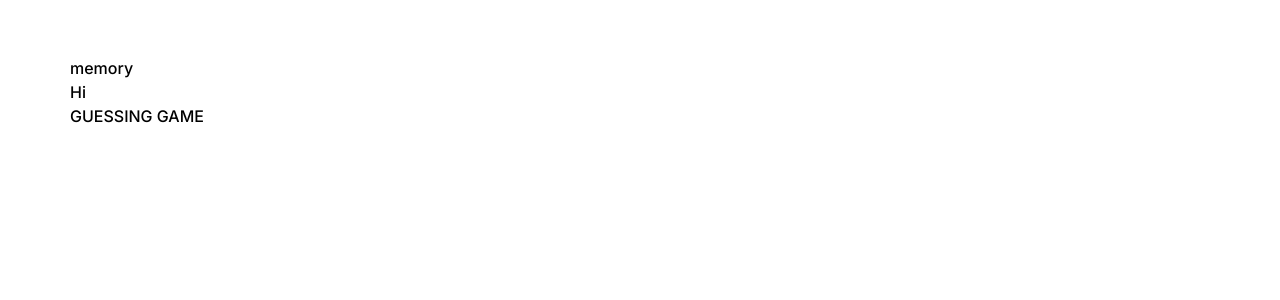
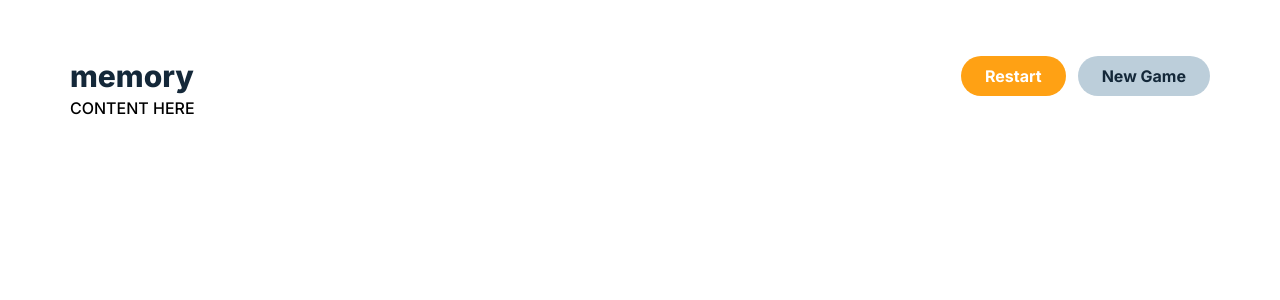
Before and after one commit to russellbanares322/guessing-game, a React (Vite) app: page / in a window 1280 px wide. Shown: the top 300 px of the page. Built offline with nearby package versions, Linux system fonts and the light colour scheme.

Commit message:
feat: instantiate navbar's new game and restart button

```diff
--- /dev/null
+++ b/src/components/Button.tsx
@@ -0,0 +1,23 @@
+type ButtonProps = {
+  children: React.ReactNode;
+  ghost?: boolean;
+};
+
+const Button = ({ children, ghost = false }: ButtonProps) => {
+  const getButtonColorClassName = () => {
+    if (ghost) {
+      return "bg-ghost-blue text-dark-blue";
+    }
+    return "bg-orange text-white";
+  };
+
+  return (
+    <button
+      className={`py-2 px-6 rounded-full font-bold ${getButtonColorClassName()}`}
+    >
+      {children}
+    </button>
+  );
+};
+
+export default Button;
--- a/src/components/Navbar.tsx
+++ b/src/components/Navbar.tsx
@@ -1,8 +1,13 @@
+import Button from "./Button";
+
 const Navbar = () => {
   return (
-    <nav>
-      <p>memory</p>
-      <div>Hi</div>
+    <nav className="flex justify-between items-center">
+      <p className="text-3xl font-extrabold text-dark-blue">memory</p>
+      <div className="flex items-center justify-center gap-3">
+        <Button>Restart</Button>
+        <Button ghost>New Game</Button>
+      </div>
     </nav>
   );
 };
--- a/src/components/index.ts
+++ b/src/components/index.ts
@@ -1,3 +1,4 @@
+import Button from "./Button";
 import Navbar from "./Navbar";
 
-export { Navbar }
+export { Button, Navbar }
--- a/src/index.css
+++ b/src/index.css
@@ -1,4 +1,4 @@
-@import url("https://fonts.googleapis.com/css2?family=Inter:wght@500;600;700&display=swap");
+@import url("https://fonts.googleapis.com/css2?family=Inter:wght@500;600;700;800;900&display=swap");
 @tailwind base;
 @tailwind components;
 @tailwind utilities;
--- a/src/pages/Home.tsx
+++ b/src/pages/Home.tsx
@@ -1,5 +1,5 @@
 const Home = () => {
-  return <div>GUESSING GAME</div>;
+  return <div>CONTENT HERE</div>;
 };
 
 export default Home;
--- a/tailwind.config.js
+++ b/tailwind.config.js
@@ -4,7 +4,7 @@ export default {
   theme: {
     extend: {
       colors: {
-        "dark-blue": "#132531",
+        "dark-blue": "#142839",
         "ghost-blue": "#BCCEDA",
         "light-blue": "#31485A",
         orange: "#FFA114",
```
